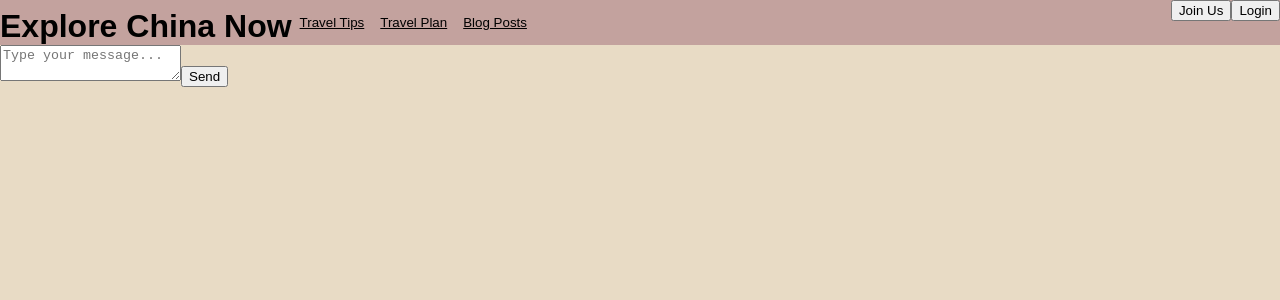
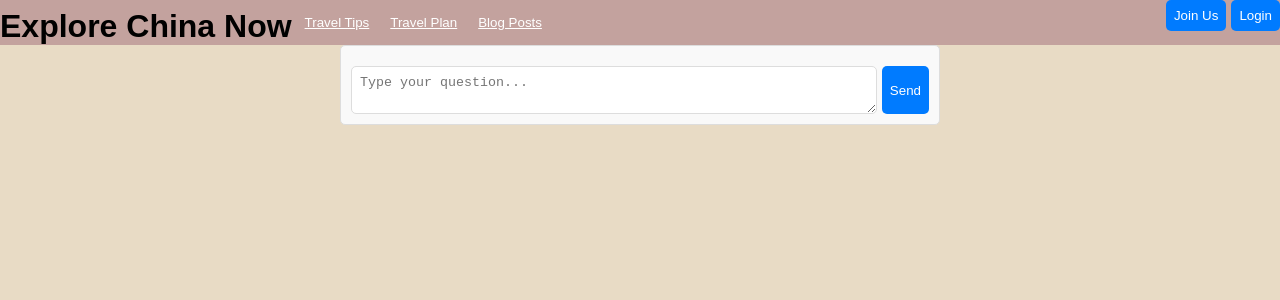
Before and after one commit to shuhuiwu823/ExploreChinaNow, a React (Vite) app in the folder ExploreChinaNow/: page / in a window 1280 px wide. Both pictures are taken after a click on the button "Travel Plan". Shown: the top 300 px of the page. Built offline with nearby package versions, Linux system fonts and the light colour scheme.

Commit message:
Connect with firebase

```diff
--- a/ExploreChinaNow/package.json
+++ b/ExploreChinaNow/package.json
@@ -12,11 +12,13 @@
   },
   "dependencies": {
     "axios": "^1.7.7",
+    "bootstrap": "^5.3.3",
     "cookie-parser": "^1.4.6",
     "dotenv": "^16.4.5",
     "express": "^4.21.1",
     "firebase": "^11.0.1",
     "react": "^18.2.0",
+    "react-bootstrap": "^2.10.5",
     "react-dom": "^18.2.0",
     "uuid": "^9.0.1"
   },
--- /dev/null
+++ b/ExploreChinaNow/src/components/Plan.css
@@ -0,0 +1,94 @@
+#chat-container {
+  max-width: 600px;
+  margin: auto;
+  padding: 10px;
+  border: 1px solid #ddd;
+  border-radius: 5px;
+  background-color: #f9f9f9;
+}
+
+#chat-history {
+  max-height: 400px;
+  overflow-y: auto;
+  margin-bottom: 10px;
+}
+
+.message {
+  padding: 8px;
+  margin: 5px 0;
+  border-radius: 5px;
+}
+
+.message.user {
+  background-color: #d1e7fd;
+  align-self: flex-end;
+}
+
+.message.bot {
+  background-color: #e5e5e5;
+}
+
+#input-section {
+  display: flex;
+}
+
+#user-input {
+  flex: 1;
+  padding: 8px;
+  border: 1px solid #ddd;
+  border-radius: 5px;
+}
+
+button {
+  margin-left: 5px;
+  padding: 8px;
+  background-color: #007bff;
+  color: #fff;
+  border: none;
+  border-radius: 5px;
+  cursor: pointer;
+}
+
+.save-button {
+  background-color: #28a745;
+  color: white;
+  border: none;
+  border-radius: 3px;
+  margin-left: 10px;
+  cursor: pointer;
+  padding: 3px 6px;
+}
+
+.popup {
+  position: fixed;
+  top: 0;
+  left: 0;
+  right: 0;
+  bottom: 0;
+  background-color: rgba(0, 0, 0, 0.5);
+  display: flex;
+  justify-content: center;
+  align-items: center;
+}
+
+.popup-content {
+  background-color: #fff;
+  padding: 20px;
+  border-radius: 5px;
+  text-align: center;
+}
+
+.popup-content p {
+  margin: 0;
+  padding: 10px;
+}
+
+.popup-content button {
+  margin-top: 10px;
+  padding: 5px 10px;
+  background-color: #007bff;
+  color: #fff;
+  border: none;
+  border-radius: 5px;
+  cursor: pointer;
+}
--- a/ExploreChinaNow/src/components/Plan.jsx
+++ b/ExploreChinaNow/src/components/Plan.jsx
@@ -1,10 +1,18 @@
 import React, { useState } from 'react';
+import { db } from '../firebase';
+import { collection, addDoc } from 'firebase/firestore';
+import './Plan.css';
 
 function Plan() {
   const [userInput, setUserInput] = useState('');
-  const [chatOutput, setChatOutput] = useState('');
+  const [chatOutput, setChatOutput] = useState([]);
+  const [showPopup, setShowPopup] = useState(false);
+  const [savedResponse, setSavedResponse] = useState('');
 
   const sendMessage = async () => {
+    if (!userInput.trim()) return;
+    const newMessage = { role: 'user', content: userInput };
+
     try {
       const response = await fetch('/api/chat', {
         method: 'POST',
@@ -13,23 +21,66 @@ function Plan() {
         },
         body: JSON.stringify({ message: userInput }),
       });
+
       const data = await response.json();
-      setChatOutput(data.choices[0].message.content);
+      const botMessage = { role: 'bot', content: data.choices[0].message.content };
+
+      setChatOutput([...chatOutput, newMessage, botMessage]);
+      setUserInput('');
     } catch (error) {
       console.error('Error:', error);
     }
   };
 
+  const saveResponse = async (message) => {
+    try {
+      await addDoc(collection(db, 'TravelPlan'), {
+        content: message,
+        timestamp: new Date(),
+      });
+      setSavedResponse(message);
+      setShowPopup(true);
+    } catch (error) {
+      console.error("Error saving response:", error);
+    }
+  };
+
+  const closePopup = () => {
+    setShowPopup(false);
+  };
+
   return (
     <div id="chat-container">
+      <div id="chat-history">
+        {chatOutput.map((msg, index) => (
+          <div key={index} className={`message ${msg.role}`}>
+            {msg.content}
+            {msg.role === 'bot' && (
+              <button className="save-button" onClick={() => saveResponse(msg.content)}>
+                Save
+              </button>
+            )}
+          </div>
+        ))}
+      </div>
+      <div id="input-section">
         <textarea
           id="user-input"
-        placeholder="Type your message..."
+          placeholder="Type your question..."
           value={userInput}
           onChange={(e) => setUserInput(e.target.value)}
         ></textarea>
         <button onClick={sendMessage}>Send</button>
-      <div id="chat-output">{chatOutput}</div>
+      </div>
+
+      {showPopup && (
+        <div className="popup">
+          <div className="popup-content">
+            <p>Response saved successfully!</p>
+            <button onClick={closePopup}>Close</button>
+          </div>
+        </div>
+      )}
     </div>
   );
 }
```
Also changed, not shown: 2 other files (tests, documents, lock files or other folders). Lines whose indentation alone changed are shown as unchanged.
